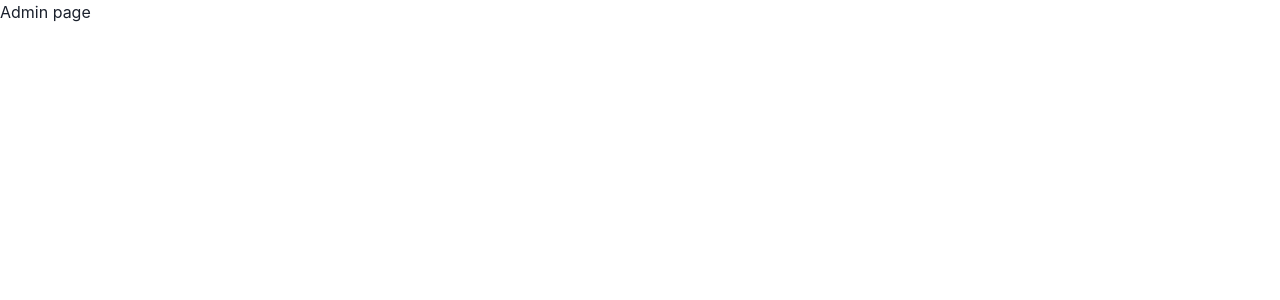
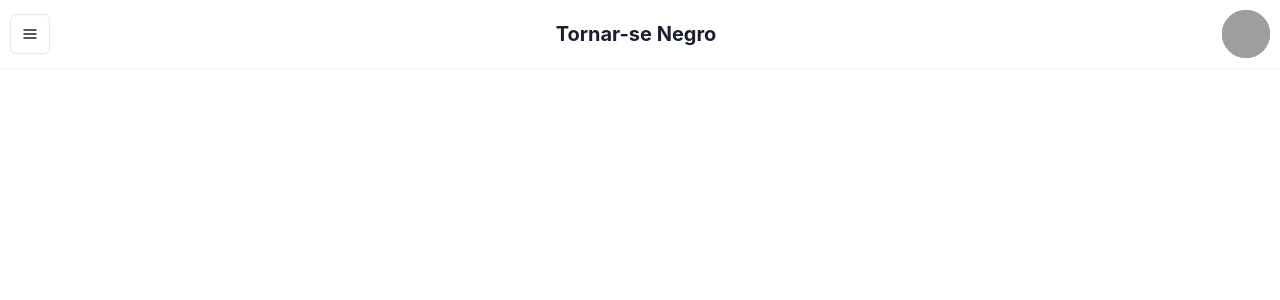
Before and after one commit to Marcosnto/kianda, a Next.js app: page /admin in a window 1280 px wide. Shown: the top 300 px of the page. Built offline with nearby package versions, Linux system fonts and the light colour scheme; grey boxes are pictures that could not be loaded.

Commit message:
fix: remove tests and spans

```diff
--- /dev/null
+++ b/src/components/HeaderCMS/AvatarCMS/index.tsx
@@ -0,0 +1,24 @@
+import { AddIcon, ArrowForwardIcon, LockIcon } from "@chakra-ui/icons";
+import { Avatar, Menu, MenuButton, MenuItem, MenuList } from "@chakra-ui/react";
+
+export default function AvatarMenu() {
+  return (
+    <span data-testid="menuAvatar">
+      <Menu>
+        <MenuButton
+          as={Avatar}
+          aria-label="Opções do usuário"
+          icon={
+            <Avatar name="Dan Abrahmov" src="https://bit.ly/sage-adebayo" />
+          }
+          variant="outline"
+        />
+        <MenuList>
+          <MenuItem icon={<AddIcon />}>Ver Perfil</MenuItem>
+          <MenuItem icon={<LockIcon />}>Redefinir Senha</MenuItem>
+          <MenuItem icon={<ArrowForwardIcon />}>Sair</MenuItem>
+        </MenuList>
+      </Menu>
+    </span>
+  );
+}
--- /dev/null
+++ b/src/components/HeaderCMS/DrawerCMS/index.tsx
@@ -0,0 +1,41 @@
+import { SmallCloseIcon } from "@chakra-ui/icons";
+import {
+  Drawer,
+  DrawerBody,
+  DrawerContent,
+  DrawerHeader,
+  DrawerOverlay,
+  IconButton,
+} from "@chakra-ui/react";
+
+type DrawnerMenu = {
+  onClose: () => void;
+  isOpen: boolean;
+};
+
+export default function DrawerMenu({ onClose, isOpen }: DrawnerMenu) {
+  return (
+    <Drawer placement="left" onClose={onClose} isOpen={isOpen}>
+      <DrawerOverlay />
+      <DrawerContent>
+        <DrawerHeader
+          borderBottomWidth="1px"
+          display="flex"
+          justifyContent="space-between"
+          alignItems="center"
+        >
+          Painel
+          <IconButton
+            aria-label="Fechar menu lateral"
+            icon={<SmallCloseIcon />}
+            onClick={() => onClose()}
+            background="none"
+          />
+        </DrawerHeader>
+        <DrawerBody>
+          <p>Menu options here</p>
+        </DrawerBody>
+      </DrawerContent>
+    </Drawer>
+  );
+}
--- /dev/null
+++ b/src/components/HeaderCMS/HeaderCMS.tsx
@@ -0,0 +1,34 @@
+import { useState } from "react";
+import { HamburgerIcon } from "@chakra-ui/icons";
+import { IconButton, useDisclosure, Box, Heading } from "@chakra-ui/react";
+import DrawnerMenu from "@/components/HeaderCMS/DrawerCMS";
+import AvatarMenu from "@/components/HeaderCMS/AvatarCMS";
+
+export default function HeaderCMS() {
+  const { isOpen, onOpen, onClose } = useDisclosure();
+
+  return (
+    <Box
+      display="flex"
+      flexDir="row"
+      alignItems="center"
+      justifyContent="space-between"
+      gap="4"
+      boxShadow="sm"
+      p="2.5"
+      background="#FFFF"
+    >
+      <IconButton
+        aria-label="Opções"
+        icon={<HamburgerIcon />}
+        variant="outline"
+        onClick={() => onOpen()}
+      />
+      <Heading as="h1" size="md" noOfLines={1}>
+        Tornar-se Negro
+      </Heading>
+      <DrawnerMenu onClose={onClose} isOpen={isOpen} />
+      <AvatarMenu />
+    </Box>
+  );
+}
--- a/src/pages/admin.tsx
+++ b/src/pages/admin.tsx
@@ -1,3 +1,10 @@
+import HeaderCMS from "@/components/HeaderCMS/HeaderCMS";
+import { Box } from "@chakra-ui/react";
+
 export default function Admin() {
-  return <div>Admin page</div>;
+  return (
+    <Box>
+      <HeaderCMS />
+    </Box>
+  );
 }
```
Also changed, not shown: 1 other file (tests, documents, lock files or other folders).
